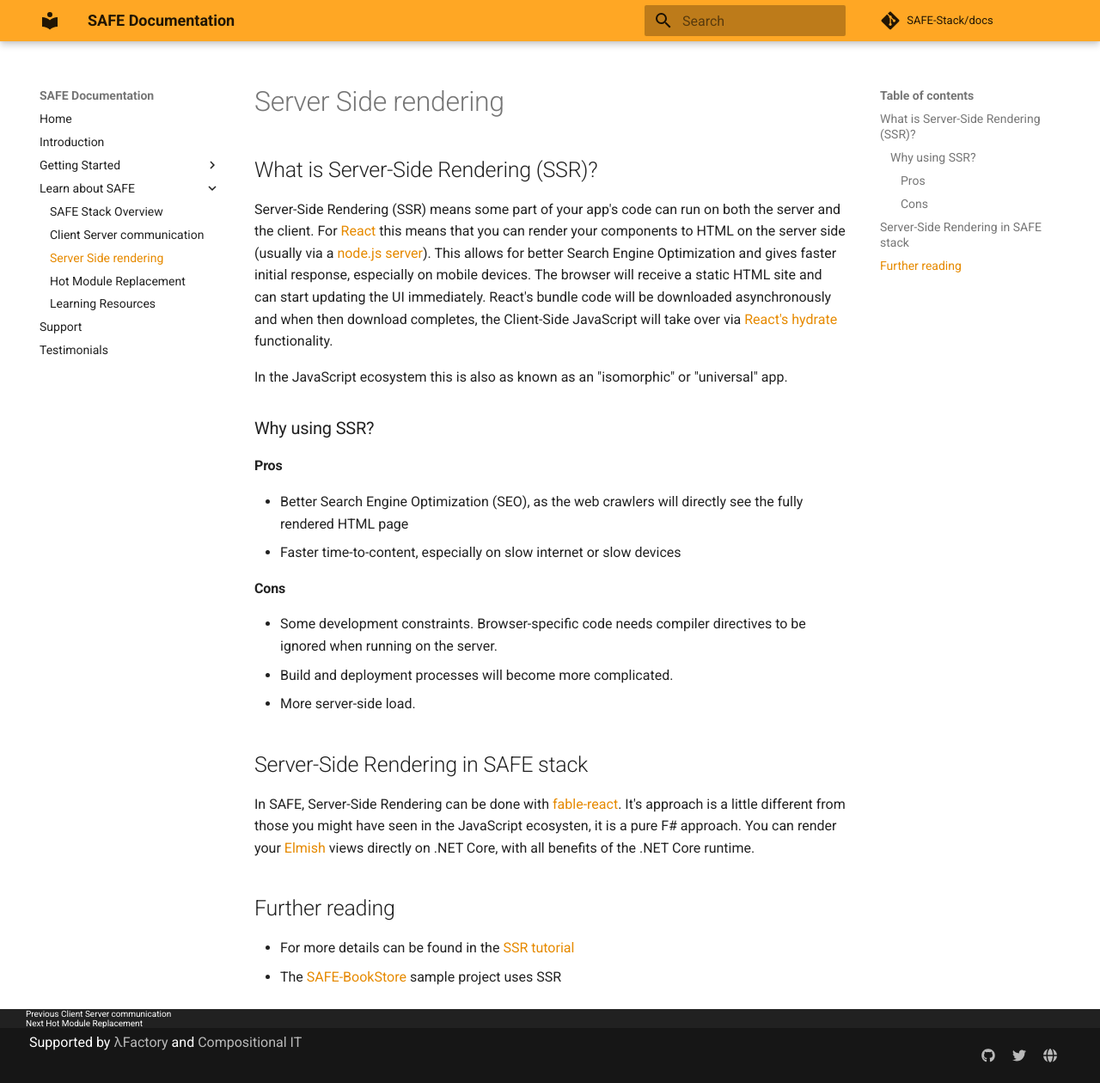
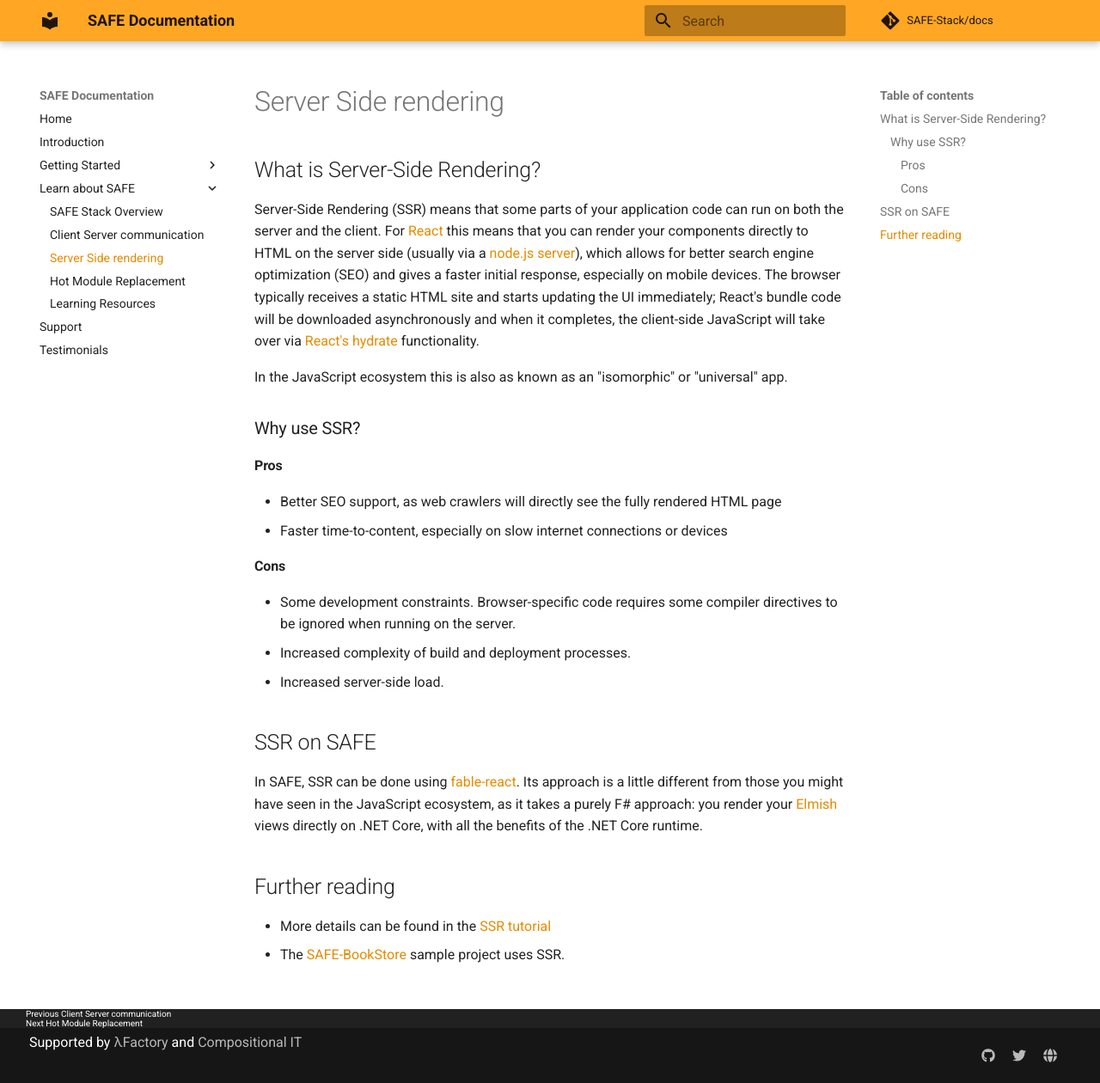
Before and after one commit to SAFE-Stack/docs, an MkDocs documentation site: the page built from docs/server-side-rendering.md, in a window 1280 px wide and 1260 px high. Shown: the whole window at 86% size. Built offline with MkDocs 1.6.1 and Material for MkDocs 9.7.7, drawn with Linux system fonts in a browser that asks for light colours; comment, search, counter and statistics services are not loaded; old or Windows-style settings are respelled for this version of MkDocs.

Commit message:
Updated SSR.

```diff
--- a/docs/server-side-rendering.md
+++ b/docs/server-side-rendering.md
@@ -1,29 +1,28 @@
-## What is Server-Side Rendering (SSR)?
+## What is Server-Side Rendering?
 
-Server-Side Rendering (SSR) means some part of your app's code can run on both the server and the client.
-For [React](https://reactjs.org/) this means that you can render your components to HTML on the server side (usually via a [node.js server](https://nodejs.org/en/)). This allows for better Search Engine Optimization and gives faster initial response, especially on mobile devices. The browser will receive a static HTML site and can start updating the UI immediately.
-React's bundle code will be downloaded asynchronously and when then download completes, the Client-Side JavaScript will take over via [React's hydrate](https://reactjs.org/docs/react-dom.html#hydrate) functionality.
+Server-Side Rendering (SSR) means that some parts of your application code can run on both the server and the client.
+For [React](https://reactjs.org/) this means that you can render your components directly to HTML on the server side (usually via a [node.js server](https://nodejs.org/en/)), which allows for better search engine optimization (SEO) and gives a faster initial response, especially on mobile devices. The browser typically receives a static HTML site and starts updating the UI immediately;
+React's bundle code will be downloaded asynchronously and when it completes, the client-side JavaScript will take over via [React's hydrate](https://reactjs.org/docs/react-dom.html#hydrate) functionality.
 
 In the JavaScript ecosystem this is also as known as an "isomorphic" or "universal" app.
 
-### Why using SSR?
+### Why use SSR?
 
 #### Pros
 
-* Better Search Engine Optimization (SEO), as the web crawlers will directly see the fully rendered HTML page
-* Faster time-to-content, especially on slow internet or slow devices
+* Better SEO support, as web crawlers will directly see the fully rendered HTML page
+* Faster time-to-content, especially on slow internet connections or devices
 
 #### Cons
 
-* Some development constraints. Browser-specific code needs compiler directives to be ignored when running on the server.
-* Build and deployment processes will become more complicated.
-* More server-side load.
+* Some development constraints. Browser-specific code requires some compiler directives to be ignored when running on the server.
+* Increased complexity of build and deployment processes.
+* Increased server-side load.
 
-## Server-Side Rendering in SAFE stack
-
-In SAFE, Server-Side Rendering can be done with [fable-react](https://github.com/fable-compiler/fable-react). It's approach is a little different from those you might have seen in the JavaScript ecosysten, it is a pure F# approach. You can render your [Elmish](https://github.com/fable-elmish/elmish) views directly on .NET Core, with all benefits of the .NET Core runtime.
+## SSR on SAFE
+In SAFE, SSR can be done using [fable-react](https://github.com/fable-compiler/fable-react). Its approach is a little different from those you might have seen in the JavaScript ecosystem, as it takes a purely F# approach: you render your [Elmish](https://github.com/fable-elmish/elmish) views directly on .NET Core, with all the benefits of the .NET Core runtime.
 
 ## Further reading
 
-* For more details can be found in the [SSR tutorial](https://github.com/fable-compiler/fable-react/blob/master/docs/server-side-rendering.md)
-* The [SAFE-BookStore](https://github.com/SAFE-Stack/SAFE-BookStore) sample project uses SSR
+* More details can be found in the [SSR tutorial](https://github.com/fable-compiler/fable-react/blob/master/docs/server-side-rendering.md)
+* The [SAFE-BookStore](https://github.com/SAFE-Stack/SAFE-BookStore) sample project uses SSR.
```
